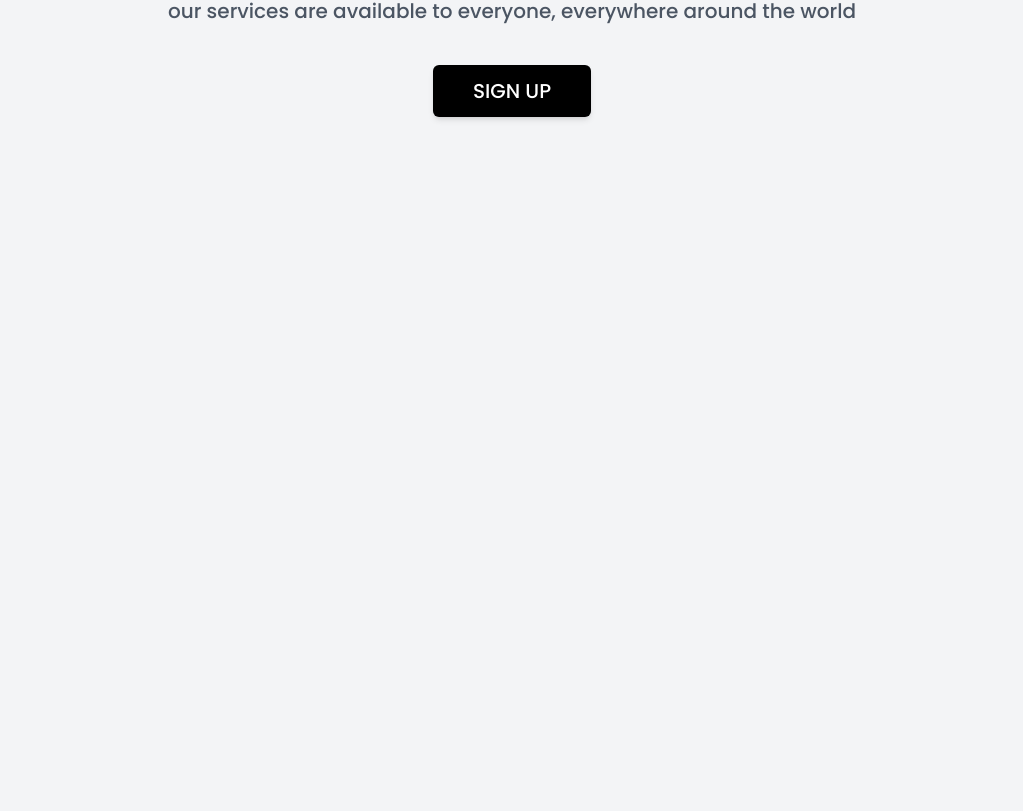
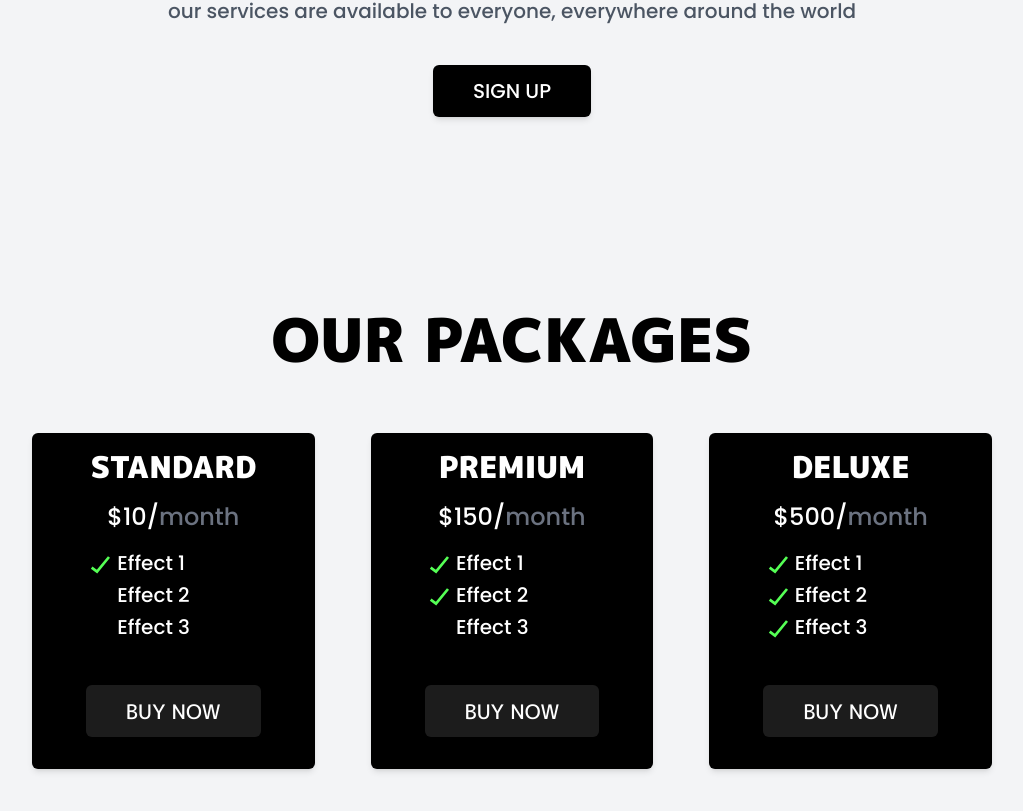
Before and after one commit to Omar-Risi/sparkline, a React (Vite) app: page / in a window 1280 px wide. Shown: the part 1167-1978 px from the top of the page, without its empty margins (128-1151 px from the left). Before the commit the page ends 1380 px from the top, so only its background shows below. Built offline with nearby package versions, Linux system fonts and the light colour scheme.

Commit message:
Packages Done✅

```diff
--- a/index.html
+++ b/index.html
@@ -1,5 +1,5 @@
 <!doctype html>
-<html lang="en">
+<html lang="en" class="scroll-smooth">
   <head>
     <meta charset="UTF-8" />
     <link rel="icon" type="image/svg+xml" href="/Logo.svg" />
@@ -7,7 +7,7 @@
     <title>Spark Line</title>
   </head>
   <body class="bg-gray-100 font-sub">
-    <div id="root"></div>
+    <div id="root" class="overflow-x-hidden"></div>
     <script type="module" src="/src/main.jsx"></script>
   </body>
 </html>
--- a/src/App.jsx
+++ b/src/App.jsx
@@ -1,6 +1,7 @@
 import Navigation from "./components/Navigation";
 import Hero from "./components/Hero";
 import About from "./components/About";
+import Packages from "./components/Packages"
 
 function App() {
     return (
@@ -10,6 +11,7 @@ function App() {
             <main className="min-h-screen flex items-center justify-center flex-col pt-24 ">
                 <Hero />
                 <About />
+                <Packages />
             </main>
         </>
     );
--- a/src/components/About.jsx
+++ b/src/components/About.jsx
@@ -11,8 +11,8 @@ function About() {
         velit esse cillum dolore eu fugiat nulla pariatur.
       </p>
     </section>
-    <section className="flex flex-col justify-center items-center py-24">
-        <h1 className="font-black font-title text-4xl lg:text-6xl"> WE ARE EVERYWHERE</h1>
+    <section className="flex flex-col justify-center items-center py-24 px-12">
+        <h1 className="font-black font-title text-4xl lg:text-6xl text-center"> WE ARE EVERYWHERE</h1>
         <p className="text-gray-600 font-medium text-xl text-center">
             our services are available to everyone, everywhere around the world
         </p>
--- a/src/components/Navigation.jsx
+++ b/src/components/Navigation.jsx
@@ -30,7 +30,7 @@ function Navigation () {
 
             </nav>
 
-            <section className={`absolute top-0 right-0 bg-gray-200 h-screen overflow-hidden w-${navWidth} ease-in-out duration-200`}>
+            <section className={`absolute top-0 right-0 bg-gray-200 h-screen overflow-hidden w-${navWidth} ease-in-out duration-200 hidden`}>
                 <button onClick={closeNav} className="w-12 h-12" > <img src="/Burger.svg" alt="Close" className="w-full h-full" /></button>
 
                 <menu className="text-2xl font-medium grid-rows-4 gap-8 items-center text-left justify-center mt-24  grid">
--- /dev/null
+++ b/src/components/Packages.jsx
@@ -0,0 +1,52 @@
+function Packages() {
+
+    function PackageEffect({effectName, checked}) {
+        return (
+            <li className="grid grid-cols-[1fr_3fr]">
+                {checked ? <img src="/Check.svg" alt="check" className="w-8 h-8" /> : <div className="w-8 h-8"></div>}
+                <span className="text-xl font-medium font-sub"> {effectName} </span>
+            </li>
+        )
+    }
+
+    function Package({packageName, packagePrice, children}) {
+        return (
+            <div className="bg-black text-white rounded-md shadow-md px-6 pt-4 pb-8 flex flex-col items-center">
+                <h1 className="font-black text-3xl font-title uppercase"> {packageName} </h1>
+                <h3 className="mt-4 font-medium font-sub text-2xl"> {packagePrice}/<span className="font-medium text-gray-500">month</span></h3>
+
+                <ul className="mt-4 flex flex-col items-start w-3/4">
+                    {children}
+                </ul>
+
+                <button className="mt-10 bg-[#1c1c1c] px-10 py-3 font-medium font-title text-xl rounded-md ease-in-out duration-200 hover:bg-white hover:text-black"> BUY NOW </button>
+            </div>
+        )
+    }
+
+    return(
+        <section className="h-screen flex flex-col items-center mt-24 w-screen" id="packages">
+            <h1 className="font-title font-black text-4xl lg:text-6xl">OUR PACKAGES</h1>
+
+            <div className="grid w-3/4 grid-rows-3 lg:grid-cols-3 mt-16 gap-14">
+                <Package packageName={"Standard"} packagePrice={"$10"}>
+                    <PackageEffect effectName={"Effect 1"} checked={true} />
+                    <PackageEffect effectName={"Effect 2"} checked={false} />
+                    <PackageEffect effectName={"Effect 3"} checked={false} />
+                </Package>
+                <Package packageName={"premium"} packagePrice={"$150"}>
+                    <PackageEffect effectName={"Effect 1"} checked={true} />
+                    <PackageEffect effectName={"Effect 2"} checked={true} />
+                    <PackageEffect effectName={"Effect 3"} checked={false} />
+                </Package>
+                <Package packageName={"deluxe"} packagePrice={"$500"}>
+                    <PackageEffect effectName={"Effect 1"} checked={true} />
+                    <PackageEffect effectName={"Effect 2"} checked={true} />
+                    <PackageEffect effectName={"Effect 3"} checked={true} />
+                </Package>
+            </div>
+        </section>
+    )
+}
+
+export default Packages;
```
Also changed, not shown: public/Check.svg (added).
